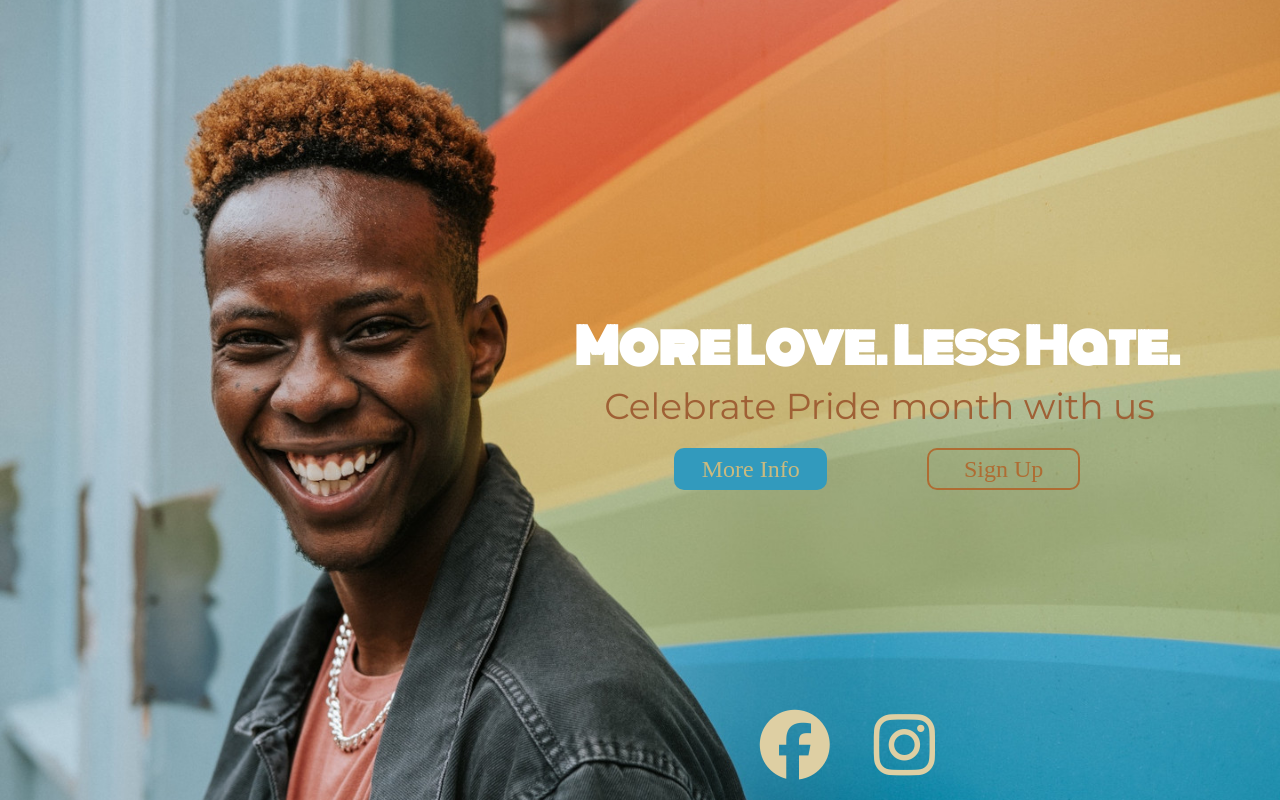
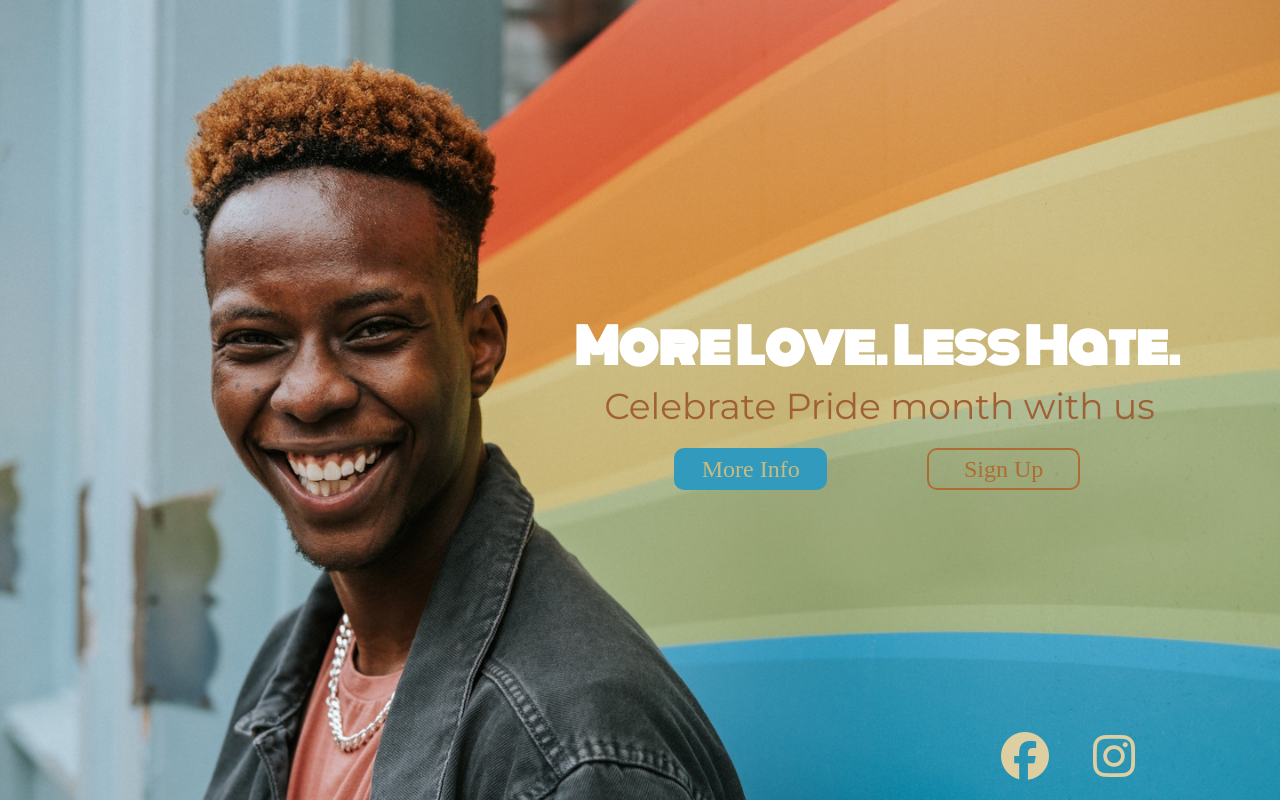
Before and after one commit to swildman75/pride_month, a plain HTML site: page index.html in a window 1280 px wide. Drawn offline with Linux system fonts and the light colour scheme; a web font is replaced by a local one.

Commit message:
Resize and move social media icons

```diff
--- a/css/styles.css
+++ b/css/styles.css
@@ -74,7 +74,7 @@ body {
 }
 
 i {
-    font-size: 70px;
+    font-size: 48px;
     color: #DECFA3;
     padding: 20px;
 }
@@ -82,5 +82,5 @@ i {
 .social_media {
     position: fixed;
     bottom: 0;
-    margin-right: 325px;
+    margin-right: 125px;
 }
```
